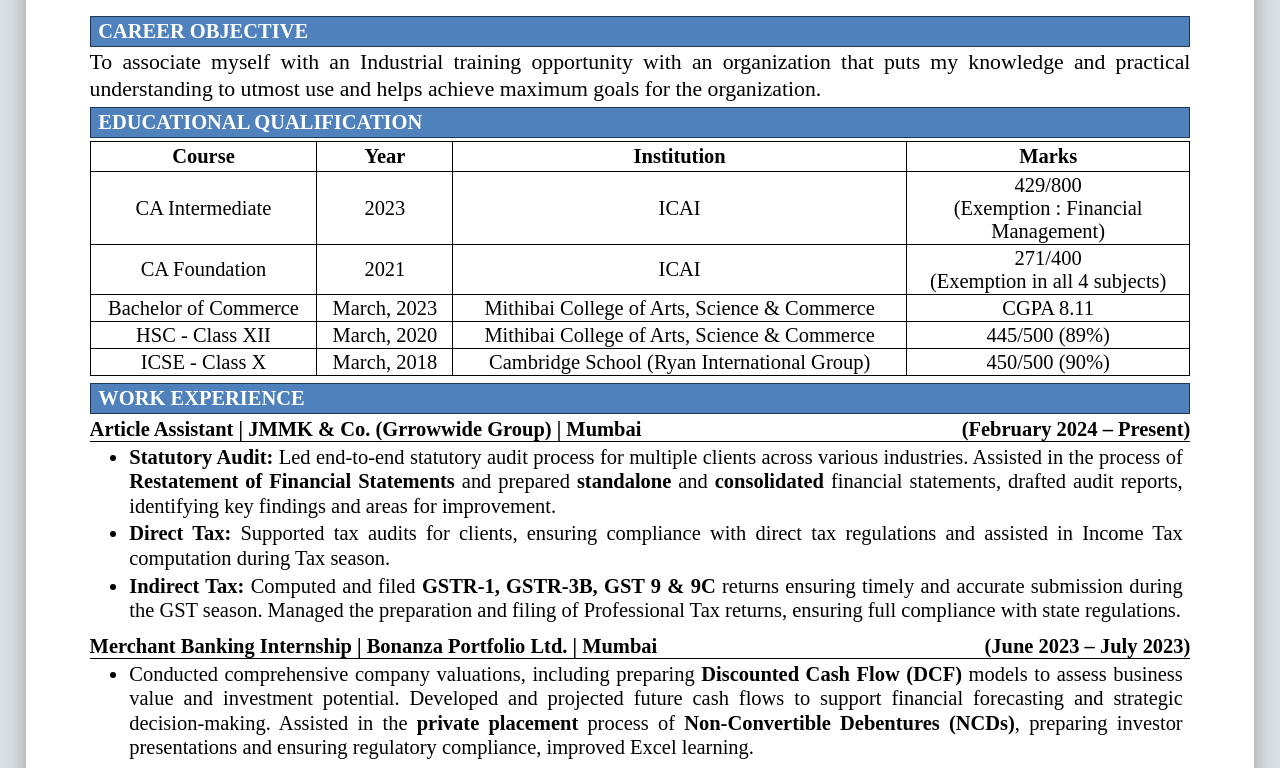
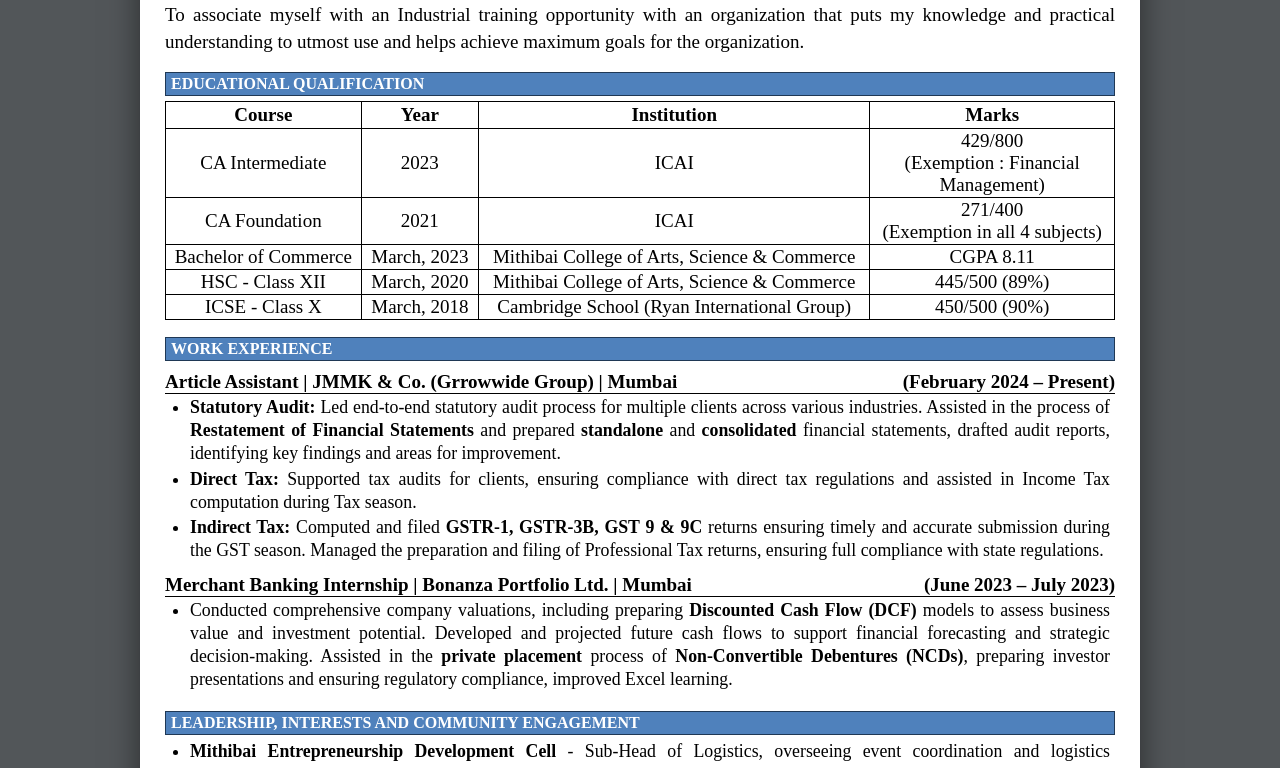
Before and after one commit to aniket-patill/Resume-template-1, a plain HTML site: page index.html in a window 1280 px wide. Shown: the part 159-927 px from the top of the page. Drawn offline with Linux system fonts and the light colour scheme.

Commit message:
Enhance resume layout with fixed dimensions and scaling logic for better print compatibility

```diff
--- a/index.html
+++ b/index.html
@@ -2,35 +2,29 @@
 <html lang="en">
 <head>
     <meta charset="UTF-8">
-    <meta name="viewport" content="width=device-width, initial-scale=1.0">
+    <!-- Added maximum-scale to prevent auto-zoom glitches on reload -->
+    <meta name="viewport" content="width=device-width, initial-scale=1.0, maximum-scale=1.0, user-scalable=no">
     <title>Padam Bhansali - Resume</title>
     <style>
         /* ---------------------------------------------------------
-           CORE PAGE SETUP (VW BASED SCALING)
+           CORE VARIABLES
            --------------------------------------------------------- */
         :root {
-            --theme-blue: #4f81bc;
-            --theme-border: #1f3855;
-            --bg-viewer: #dee3e7;
+            --blue-header: #4f81bc;
+            --border-color: #000000;
+            --text-black: #000000;
+            --bg-white: #ffffff;
+            --font-main: 'Times New Roman', Times, serif;
+            --viewer-bg: #525659;
 
-            /* Dimensions */
-            --page-width: 96vw;
-            --page-height: 135.75vw; /* 96 * 1.4142 */
-            --page-padding-top: 3.8vw;  /* approx 30px */
-            --page-padding-side: 5vw;   /* approx 40px */
+            /* A4 DIMENSIONS (Fixed Reference) */
+            --ref-width: 1000px;
+            --ref-height: 1414px; /* 1:1.414 Ratio */
 
-            /* Typography (Calculated relative to 96vw container) */
-            --font-h1: 3.1vw;       /* ~25px */
-            --font-h-section: 1.6vw;/* ~13px */
-            --font-body: 1.7vw;     /* ~14px */
-            --font-small: 1.6vw;    /* ~13px */
-
-            /* Spacing */
-            --margin-bottom-p: 0.2vw;
-            --line-height: 1.2;
+            /* DYNAMIC SCALING FACTOR (Controlled by JS for shrinking content) */
+            --content-scale: 1;
         }
 
-        /* Prevent font scaling on mobile to keep layout strict */
         html {
             -webkit-text-size-adjust: 100%;
             text-size-adjust: 100%;
@@ -45,85 +39,82 @@
         }
 
         body {
-            background-color: var(--bg-viewer);
-            font-family: "Times New Roman", Times, serif;
+            background-color: var(--viewer-bg);
+            font-family: var(--font-main);
+            overflow-x: hidden; /* Vital */
+            min-height: 100vh;
+            width: 100vw;
             margin: 0;
-            padding: 0;
-            min-height: 100vh;
-            overflow-x: hidden;
             display: flex;
             flex-direction: column;
             align-items: center;
         }
 
-        /* ---------------------------------------------------------
-           VIEWER & PAGE CONTAINER
-           --------------------------------------------------------- */
-        #viewer-container {
-            margin-top: 2.5vw;
-            margin-bottom: 2.5vw;
+        /* WRAPPER FIX:
+           This isolates the large 1000px page from the viewport.
+           The browser only sees this container (width: 100%), so it won't
+           auto-zoom to fit the huge 1000px child.
+        */
+        #zoom-wrapper {
+            width: 100%;
+            overflow: hidden; /* Hides the overflow of the scaled element */
             display: flex;
-            flex-direction: column;
-            gap: 2.5vw; /* Space between pages */
-            width: var(--page-width);
-        }
-
-        /* The A4 Page Class */
-        .cv-page {
-            background-color: white;
-            width: var(--page-width);
-            height: var(--page-height);
-            padding: var(--page-padding-top) var(--page-padding-side);
-            box-shadow: 0 0 2vw rgba(0,0,0,0.3);
-            position: relative;
-            overflow: hidden;
-            display: flex;
-            flex-direction: column;
-            flex-shrink: 0;
-        }
-
-        /* Internal content area to detect overflow */
-        .content-area {
-            flex: 1;
-            display: flex;
-            flex-direction: column;
-            width: 100%;
-            overflow: hidden;
-        }
-
-        /* Hidden Source for JS to pull from */
-        #source-content {
-            display: none;
+            justify-content: center;
+            padding-top: 20px;
+            padding-bottom: 20px;
         }
 
         /* ---------------------------------------------------------
-           RESUME STYLING
+           THE SHEET (A4 CONTAINER)
            --------------------------------------------------------- */
+        .resume-container {
+            /* Fixed Dimensions based on reference */
+            width: var(--ref-width);
+            height: var(--ref-height);
+            background: var(--bg-white);
+            box-shadow: 0 10px 30px rgba(0,0,0,0.5);
+            position: relative;
 
-        /* Helpers */
+            /* Initial Padding (Scaled by content-scale) */
+            padding: calc(25px * var(--content-scale)) calc(25px * var(--content-scale));
+
+            display: flex;
+            flex-direction: column;
+
+            /* Prevent flexbox from squashing the width */
+            flex-shrink: 0;
+
+            /* Origin for transform scaling */
+            transform-origin: top center;
+
+            /* Base font size scaling */
+            font-size: calc(16px * var(--content-scale));
+        }
+
+        /* Helper Classes */
         .bold { font-weight: bold; }
         .underline { text-decoration: underline; }
         .justify { text-align: justify; }
         .right { text-align: right; }
         .center { text-align: center; }
+        .uppercase { text-transform: uppercase; }
 
-        /* Header */
+        /* Header Section */
         header {
             text-align: center;
-            margin-bottom: 1.25vw;
-            flex-shrink: 0;
+            margin-bottom: calc(10px * var(--content-scale));
         }
 
         h1 {
-            font-size: var(--font-h1);
+            font-size: calc(35px * var(--content-scale));
             font-weight: 900;
             text-decoration: underline;
-            margin-bottom: 0.5vw;
+            margin-bottom: calc(4px * var(--content-scale));
             text-transform: none;
         }
 
         .contact-info {
-            font-size: var(--font-small);
+            font-size: calc(18px * var(--content-scale));
         }
 
         .contact-info a {
@@ -133,35 +124,35 @@
 
         /* Section Headers */
         .section-header {
-            background-color: var(--theme-blue);
+            background-color: var(--blue-header);
             color: white;
-            padding: 0.25vw 0.6vw;
+            padding: calc(2px * var(--content-scale)) calc(5px * var(--content-scale));
             font-weight: bold;
-            font-size: var(--font-h-section);
+            font-size: calc(16px * var(--content-scale));
             text-transform: uppercase;
-            border: 0.12vw solid var(--theme-border);
-            margin-top: 0.2vw;
-            margin-bottom: 0.2vw;
+            border: 1px solid #1f3855;
+            margin-top: calc(12px * var(--content-scale));
+            margin-bottom: calc(5px * var(--content-scale));
         }
 
-        /* Paragraphs & Text */
+        /* Content Text */
         p {
-            margin-bottom: var(--margin-bottom-p);
-            font-size: var(--font-body);
-            line-height: var(--line-height);
+            margin-bottom: calc(5px * var(--content-scale));
+            font-size: calc(19px * var(--content-scale));
+            line-height: 1.4;
         }
 
-        /* Tables */
+        /* Educational Table */
         table {
             width: 100%;
             border-collapse: collapse;
-            font-size: var(--font-small);
-            margin-bottom: 0.3vw;
+            font-size: calc(19px * var(--content-scale));
+            margin-bottom: calc(5px * var(--content-scale));
         }
 
         th, td {
-            border: 0.12vw solid black;
-            padding: 0.25vw 0.6vw;
+            border: 1px solid black;
+            padding: calc(2px * var(--content-scale)) calc(5px * var(--content-scale));
             vertical-align: top;
         }
 
@@ -176,45 +167,39 @@
         .col-inst { width: 40%; text-align: center; }
         .col-marks { width: 25%; text-align: center; }
 
-        .cell-center {
-            text-align: center;
-            vertical-align: middle;
-            padding: 0.12vw 0;
-        }
-        .cell-center > div {
-            display: inline-block;
-            margin: 0 auto;
-        }
-
-        /* Work Experience Headers */
+        /* Work Experience */
         .job-header {
             display: flex;
             justify-content: space-between;
             font-weight: bold;
-            font-size: var(--font-small);
-            margin-top: 0.1vw;
-            margin-bottom: 0.2vw;
-            border-bottom: 0.12vw solid black;
+            font-size: calc(19px * var(--content-scale));
+            margin-top: calc(5px * var(--content-scale));
+            margin-bottom: calc(2px * var(--content-scale));
+            border-bottom: none;
+        }
+
+        .job-title {
+            text-decoration: underline;
         }
 
         /* Lists */
         ul {
             list-style-type: disc;
-            margin-left: 3.1vw;
-            margin-bottom: 0.6vw;
+            margin-left: calc(25px * var(--content-scale));
+            margin-bottom: calc(5px * var(--content-scale));
         }
 
         li {
-            font-size: var(--font-small);
-            margin-bottom: 0.25vw;
+            font-size: calc(17.8px * var(--content-scale));
+            margin-bottom: calc(2px * var(--content-scale));
             text-align: justify;
-            padding-right: 0.6vw;
-            line-height: var(--line-height);
+            padding-right: calc(5px * var(--content-scale));
+            line-height: 1.3;
         }
 
         /* Nested Lists */
         ul ul {
-            margin-left: 2.5vw;
+            margin-left: calc(20px * var(--content-scale));
             list-style-type: none;
         }
 
@@ -223,59 +208,73 @@
             font-weight: bold;
         }
 
+        .cell-center {
+            text-align: center;
+            vertical-align: middle;
+            padding: calc(1px * var(--content-scale)) 0;
+        }
+        .cell-center > div {
+            display: inline-block;
+            margin: 0 auto;
+        }
+
         /* ---------------------------------------------------------
-           PRINT STYLES - RESTORE PHYSICAL UNITS
+           PRINT STYLES - STRICT SINGLE PAGE A4
            --------------------------------------------------------- */
         @media print {
             @page {
-                margin: 0; /* Eliminate browser default margins */
-                size: auto;
+                size: A4 portrait;
+                margin: 0;
             }
 
+            html,
             body {
-                background: white;
-                display: block; /* Remove flex centering to avoid print layout issues */
-                margin: 0;
-                padding: 0;
-                width: 100%;
-                height: 100%;
-                overflow: visible;
+                width: 210mm;
+                height: 297mm;
+                margin: 0 !important;
+                padding: 0 !important;
+                overflow: hidden !important;
+                background: #ffffff !important;
             }
 
-            .pdf-viewer {
-                padding: 0;
-                margin: 0;
-                display: block;
-                width: 100%;
+            #zoom-wrapper {
+                display: block !important;
+                width: 100% !important;
+                height: auto !important;
+                margin: 0 !important;
+                padding: 0 !important;
+                overflow: visible !important;
+                transform: none !important; /* Reset transform */
             }
 
-            .cv-page {
-                margin: 0;
-                padding: 2vw 3vw; /* Keep internal padding */
-                box-shadow: none;
-                width: 100%;
-                height: auto; /* Let content flow naturally on paper to avoid cutting off */
-                min-height: 100%; /* Ensure it fills the page */
-                page-break-after: always;
-                border: none;
-                left: 0;
-                top: 0;
-            }
+            .resume-container {
+                width: 1000px !important; /* Keep design width */
+                /* height: 1414px !important;  Keep design height */
+                margin: 0 auto !important;
+                box-shadow: none !important;
+                border: none !important;
 
-            /* Remove break after the last page to prevent blank sheet */
-            .cv-page:last-child {
-                page-break-after: auto;
+                /* SCALE TO A4 */
+                /* 210mm / 1000px = ~0.7937 */
+                zoom: 0.7937;
+                -moz-transform: scale(0.7937);
+                -moz-transform-origin: top center;
+
+                /* Reset other transforms */
+                transform: none !important;
+                position: static !important;
+                page-break-after: avoid !important;
+                page-break-inside: avoid !important;
             }
         }
     </style>
 </head>
 <body>
 
-    <!-- VISIBLE VIEWER (Pages injected here) -->
-    <div id="viewer-container"></div>
-
-    <!-- RAW CONTENT SOURCE (Hidden) -->
-    <div id="source-content">
+    <!-- WRAPPER FIX -->
+    <div id="zoom-wrapper">
+        <!-- SINGLE A4 PAGE -->
+        <div class="resume-container" id="cv-page">
             <header>
                 <h1>Padam Bhansali</h1>
                 <div class="contact-info">
@@ -286,7 +285,7 @@
             <div class="section-header">CAREER OBJECTIVE</div>
             <p class="justify">To associate myself with an Industrial training opportunity with an organization that puts my knowledge and practical understanding to utmost use and helps achieve maximum goals for the organization.</p>
 
-        <div class="section-header">EDUCATIONAL QUALIFICATION</div>
+            <div class="section-header ">EDUCATIONAL QUALIFICATION</div>
             <table>
                 <thead>
                     <tr>
@@ -332,7 +331,7 @@
 
             <div class="section-header">WORK EXPERIENCE</div>
 
-        <div class="job-header">
+            <div class="job-header" style="border-bottom: 1px solid black;">
                 <span><span >Article Assistant</span> | <span class="bold">JMMK & Co. (Grrowwide Group)</span> | Mumbai</span>
                 <span>(February 2024 – Present)</span>
             </div>
@@ -342,7 +341,7 @@
                 <li><span class="bold">Indirect Tax:</span> Computed and filed <span class="bold">GSTR-1, GSTR-3B, GST 9 & 9C</span> returns ensuring timely and accurate submission during the GST season. Managed the preparation and filing of Professional Tax returns, ensuring full compliance with state regulations.</li>
             </ul>
 
-        <div class="job-header">
+            <div class="job-header" style="border-bottom: 1px solid black;">
                 <span><span >Merchant Banking Internship</span> | <span class="bold">Bonanza Portfolio Ltd.</span> | Mumbai</span>
                 <span>(June 2023 – July 2023)</span>
             </div>
@@ -377,98 +376,107 @@
                 <li>Presentation skills, Public speaking, Leadership skills, Communication skills.</li>
                 <li>Software Proficiency: Proficient in MS Excel, PPT, ERP systems like Tally Prime-ERP.</li>
             </ul>
+
+        </div>
     </div>
 
-    <!-- PAGINATION LOGIC -->
+    <!-- SCRIPT -->
     <script>
-        // Pagination logic remains the same, but now operates on VW-sized elements.
-        // It reads 'scrollHeight' which is computed in pixels by the browser,
-        // ensuring accurate cuts regardless of the units used in CSS.
-        function paginateCV() {
-            const source = document.getElementById('source-content');
-            const viewer = document.getElementById('viewer-container');
+        // 1. SCALING LOGIC (Visual Zoom)
+        function scaleToFit() {
+            const page = document.getElementById('cv-page');
+            const wrapper = document.getElementById('zoom-wrapper');
+            const windowWidth = window.innerWidth;
+            const targetWidth = windowWidth - 20; // 10px padding on each side for mobile feeling
+            const refWidth = 1000; // The fixed width of our .cv-page in CSS
 
-            viewer.innerHTML = ''; // Clear existing
-            const nodes = Array.from(source.children);
+            let scale = 1;
 
-            let currentPage = createPage();
-            viewer.appendChild(currentPage);
-            let contentArea = currentPage.querySelector('.content-area');
+            // Only scale down if screen is smaller than reference
+            if (targetWidth < refWidth) {
+                scale = targetWidth / refWidth;
+            }
 
-            for (let i = 0; i < nodes.length; i++) {
-                const node = nodes[i].cloneNode(true);
-                contentArea.appendChild(node);
+            page.style.transform = `scale(${scale})`;
 
-                if (hasOverflow(contentArea)) {
-                    contentArea.removeChild(node);
+            // Adjust margin bottom to remove whitespace created by scaling
+            const refHeight = 1414;
+            const currentVisualHeight = refHeight * scale;
+            const spaceToRemove = refHeight - currentVisualHeight;
+            page.style.marginBottom = `-${spaceToRemove}px`;
+        }
 
-                    if (node.tagName === 'TABLE') {
-                        splitTable(node, currentPage, viewer);
-                        const pages = viewer.querySelectorAll('.cv-page');
-                        currentPage = pages[pages.length - 1];
-                        contentArea = currentPage.querySelector('.content-area');
-                    } else {
-                        currentPage = createPage();
-                        viewer.appendChild(currentPage);
-                        contentArea = currentPage.querySelector('.content-area');
-                        contentArea.appendChild(node);
-                    }
-                }
+        // 2. SHRINK TO FIT LOGIC (Content Compression)
+        function shrinkContentToFit() {
+            const page = document.getElementById('cv-page');
+            const maxHeight = 1414;
+
+            let contentScale = 1;
+            document.documentElement.style.setProperty('--content-scale', contentScale);
+
+            let iterations = 0;
+            while (page.scrollHeight > maxHeight && iterations < 50) {
+                contentScale -= 0.02;
+                document.documentElement.style.setProperty('--content-scale', contentScale);
+                iterations++;
             }
         }
 
-        function createPage() {
-            const page = document.createElement('div');
-            page.className = 'cv-page';
-            const content = document.createElement('div');
-            content.className = 'content-area';
-            page.appendChild(content);
-            return page;
+        let screenTransform = '';
+        let screenMarginBottom = '';
+
+        function enablePrintMode() {
+            const page = document.getElementById('cv-page');
+            screenTransform = page.style.transform;
+            screenMarginBottom = page.style.marginBottom;
+            document.body.classList.add('print-mode');
+
+            page.style.transform = 'scale(1)';
+            page.style.marginBottom = '0px';
+
+            shrinkContentToFit();
         }
 
-        function hasOverflow(element) {
-            // Tolerance for VW sub-pixel rendering issues
-            return Math.ceil(element.scrollHeight) > Math.ceil(element.clientHeight) + 2;
+        function handlePrintChange(e) {
+            if (e.matches) {
+                enablePrintMode();
+            } else {
+                disablePrintMode();
+            }
         }
 
-        function splitTable(tableNode, currentPage, viewer) {
-            const rows = Array.from(tableNode.querySelectorAll('tbody tr'));
+        function disablePrintMode() {
+            const page = document.getElementById('cv-page');
+            document.body.classList.remove('print-mode');
 
-            let currentTable = tableNode.cloneNode(true);
-            currentTable.querySelector('tbody').innerHTML = '';
+            page.style.transform = screenTransform || '';
+            page.style.marginBottom = screenMarginBottom || '';
 
-            let contentArea = currentPage.querySelector('.content-area');
-            contentArea.appendChild(currentTable);
-            let tbody = currentTable.querySelector('tbody');
-
-            rows.forEach(row => {
-                const newRow = row.cloneNode(true);
-                tbody.appendChild(newRow);
-
-                if (hasOverflow(contentArea)) {
-                    tbody.removeChild(newRow);
-
-                    const newPage = createPage();
-                    viewer.appendChild(newPage);
-                    contentArea = newPage.querySelector('.content-area');
-
-                    currentTable = tableNode.cloneNode(true);
-                    currentTable.querySelector('tbody').innerHTML = '';
-                    contentArea.appendChild(currentTable);
-                    tbody = currentTable.querySelector('tbody');
-
-                    tbody.appendChild(newRow);
-                }
-            });
+            scaleToFit();
         }
 
-        // Init & Debounce Resize
-        window.onload = paginateCV;
+        function init() {
+            shrinkContentToFit();
+            scaleToFit();
+
+            const printMedia = window.matchMedia('print');
+            if (printMedia.addEventListener) {
+                printMedia.addEventListener('change', handlePrintChange);
+            } else if (printMedia.addListener) {
+                printMedia.addListener(handlePrintChange);
+            }
+
+            window.addEventListener('beforeprint', enablePrintMode);
+            window.addEventListener('afterprint', disablePrintMode);
+        }
+
+        window.addEventListener('load', init);
+
         let resizeTimer;
-        window.onresize = function() {
+        window.addEventListener('resize', function() {
             clearTimeout(resizeTimer);
-            resizeTimer = setTimeout(paginateCV, 100);
-        };
+            resizeTimer = setTimeout(scaleToFit, 100);
+        });
     </script>
 </body>
 </html>
```
Lines whose indentation alone changed are shown as unchanged.
